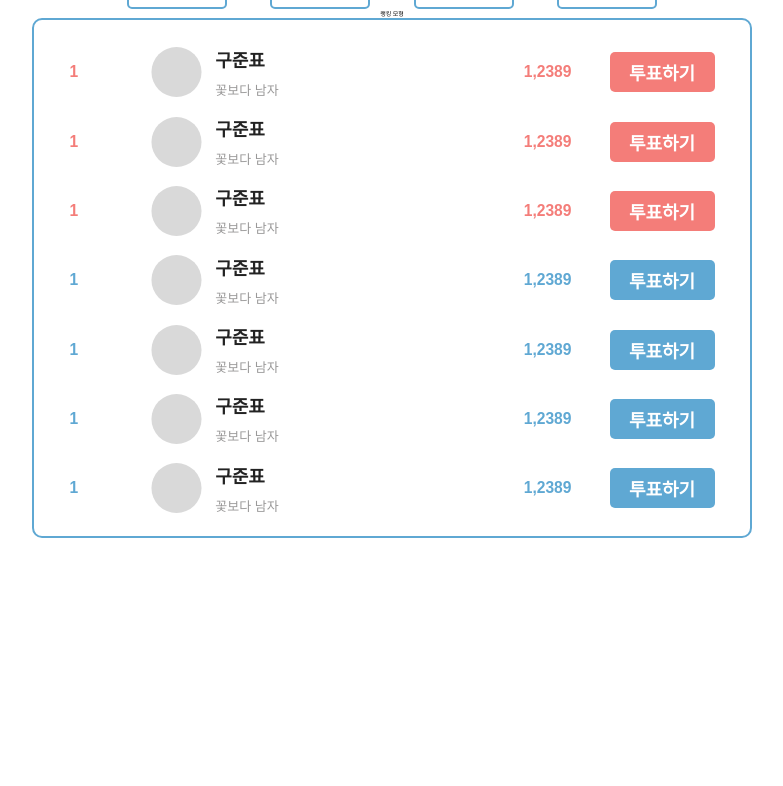
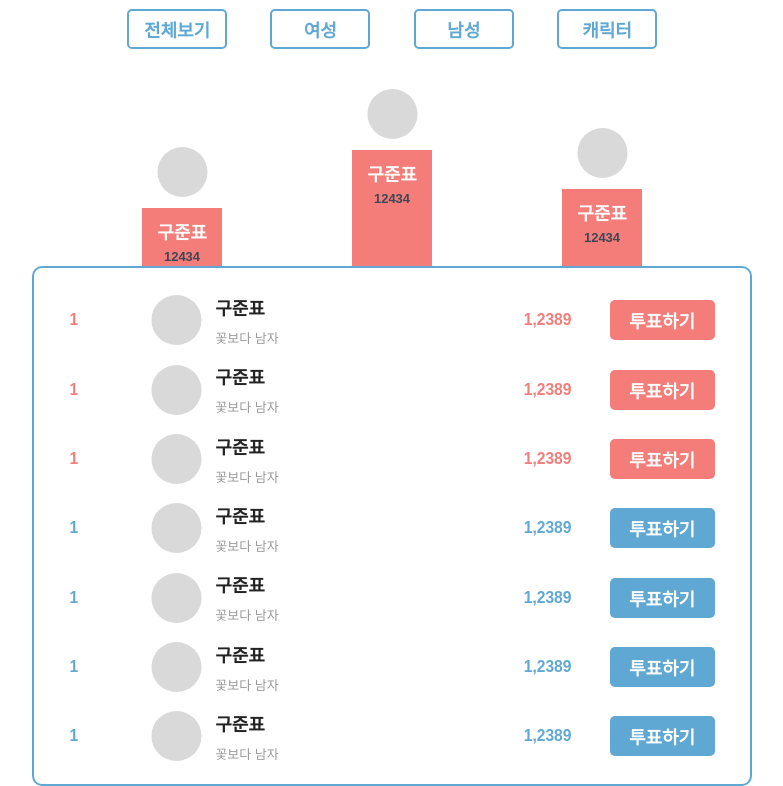
Before and after one commit to seohuizzang/FE_Publish, a plain HTML site: page board.html in a window 1280 px wide. Shown: the part 205-991 px from the top of the page, without its empty margins (248-1031 px from the left). Before the commit the page ends 800 px from the top, so only its background shows below. Drawn offline with Linux system fonts and the light colour scheme.

Commit message:
Style: filter block & overall arrangement CSS

```diff
--- a/board.html
+++ b/board.html
@@ -20,8 +20,28 @@
         <button class="filter-btn">캐릭터</button>
     </section>
 
-    <section>
-        랭킹 모형
+    <section class="rank-bar">
+        <div>
+            <img  src="img/profile-rank.svg" />
+            <div class="bar-2">
+                <span class="bar-name">구준표</span>
+                <span class="bar-vote">12434</span>
+            </div>
+        </div>
+        <div>
+            <img  src="img/profile-rank.svg" />
+            <div class="bar-1">
+                <span class="bar-name">구준표</span>
+                <span class="bar-vote">12434</span>
+            </div>
+        </div>
+        <div>
+            <img  src="img/profile-rank.svg" />
+            <div class="bar-3">
+                <span class="bar-name">구준표</span>
+                <span class="bar-vote">12434</span>
+            </div>
+        </div>
     </section>
 
     <section class = "rank-block">
--- a/boardStyle.css
+++ b/boardStyle.css
@@ -1,3 +1,7 @@
+header{
+    margin-top:11rem;
+}
+
 .title {
     color : var(--color-Blue-400);
 }
@@ -8,7 +12,8 @@
     display: flex;
     flex-direction: row;
     justify-content: space-between;
-    margin: 0 auto;
+    margin: 2.4rem auto 4rem;
+
 
 
 }
@@ -29,6 +34,55 @@
     color:var(--color-White);
     border-radius: var(--border-radius-Small);
     border: 2px solid var(--color-Blue-400);
+}
+
+
+.rank-bar{
+    margin: 0 auto;
+    display: flex;
+    width: 50rem;
+    flex-direction: row;
+    justify-content: space-between;
+    align-items: flex-end;
+
+}
+
+.rank-bar div img{
+    padding-bottom: 1rem;
+}
+.rank-bar div div{
+    width:8rem;
+    padding-top: 1rem;
+    background-color: var(--color-Red-300);
+    display: flex;
+    flex-direction: column;
+
+}
+
+.bar-name{
+    padding-bottom: 0.5rem;
+    font-size: var(--font-Small);
+    font-weight: var(--weight-Bold);
+    color:var(--color-White);
+
+}
+
+.bar-vote{
+    font-size: var(--font-Micro);
+    font-weight: var(--weight-Bold);
+    color:var(--color-Gray-500);
+}
+
+.bar-2{
+    height:5.8rem;
+}
+
+.bar-1{
+    height:11.6rem;
+}
+
+.bar-3{
+    height:7.7rem;
 }
 
 .rank-block{
--- a/stylesheet.css
+++ b/stylesheet.css
@@ -109,6 +109,7 @@ body {
 h1{
     font-size: var(--font-Large);
     font-weight: var(--weight-Bold);
+    margin:0;
 }
 
 h2 {
```
